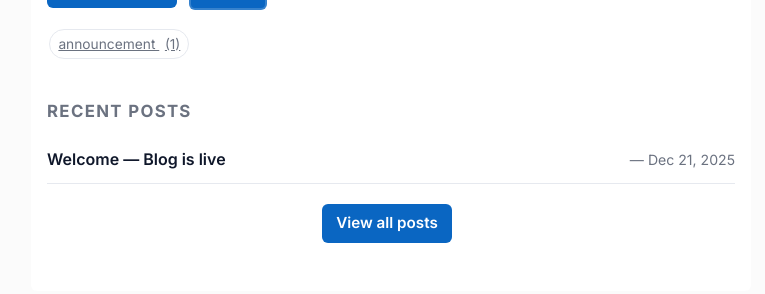
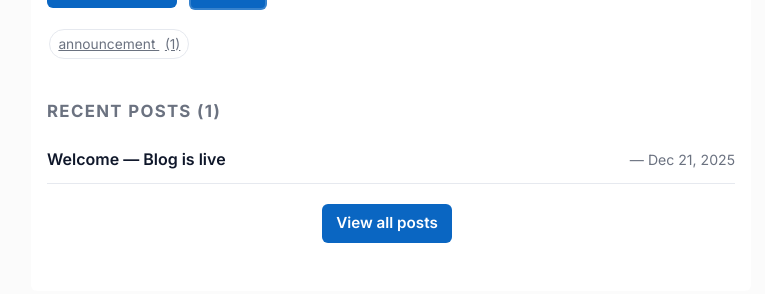
Before and after one commit to vviswaroop/vviswaroop.github.io, a Jekyll site: the page built from index.html, in a window 1280 px wide. Shown: the part 425-719 px from the top of the page, without its empty margins (249-1014 px from the left). Built offline with Jekyll 4.4.1, drawn with Linux system fonts in a browser that asks for light colours.

Commit message:
ui: show recent post count and tighten headers for minimal UX

```diff
--- a/index.html
+++ b/index.html
@@ -27,7 +27,7 @@ title: Home
 </section>
 
 <section id="recent-posts">
-  <h2>Recent posts</h2>
+  <h2>Recent posts ({{ site.posts | size }})</h2>
   <ul class="post-list">
     {% for post in site.posts limit:8 %}
       <li>
```
